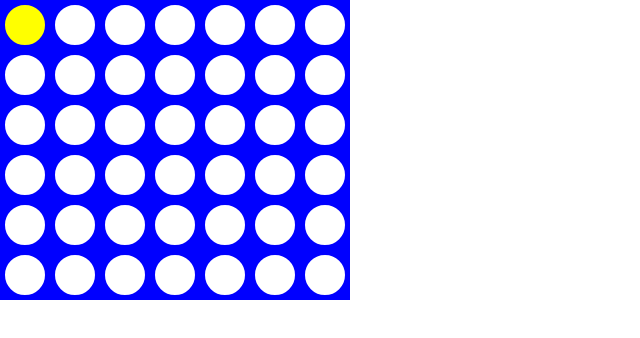
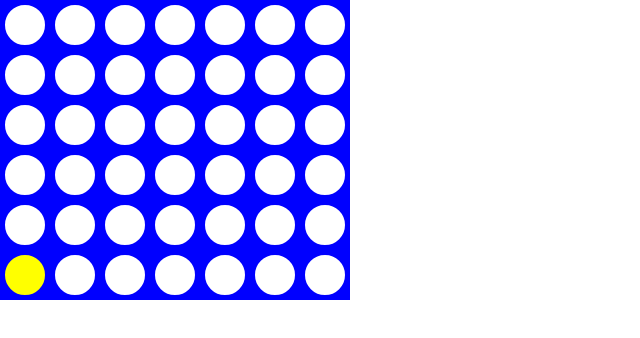
Before and after one commit to modulusx/mrkc4, a plain HTML site: page index.html in a window 1280 px wide. Both pictures are taken after a click on the element 25 px from the left and 25 px from the top of the page. Shown: the whole page, without its empty margins (0-640 px from the left). Drawn offline with nearby package versions, Linux system fonts and the light colour scheme.

Commit message:
Added the activeRow array to keep an index of the next row to be filled in each column and updated dropCircle to utilize and update the activeRow array.  Implemented 'board control' to place circles correctly in the board and unbind the click listener on each column after the column is full.

```diff
--- a/index.html
+++ b/index.html
@@ -19,6 +19,7 @@
 		border: 5px solid blue;
 	}
 	.item.active {
+		background-color: #00ff00;
 	}
 	.item.red {
 		background-color: #ff0000;
@@ -55,15 +56,30 @@
 		 * - you can optimize or replace existing code
 		 * - commit as often as you would normally
 		 **/
-		var tableSize = [7, 6];
+		// Dynamically size the table.
+
+		// Allow the table to be dynamically sized
+		var tableWidth = 7;
+		var tableHeight = 6;
+		var tableSize = [tableWidth, tableHeight];
+
+		// Initialize an array containing the current index for each empty row
+		var activeRow = Array.apply(null, new Array(tableWidth)).map(Number.prototype.valueOf,tableHeight-1);;
+
 		var lastMovedBy = false;
 		var currentPlayer = false;
 		var dropCircle = function(colIndex) {
 			lastMovedBy = currentPlayer;
 			currentPlayer = !currentPlayer;
-			var pos = 0; // start your way from here
+			// Position should be the first empty spot starting at the table going up
+			var pos = activeRow[colIndex]--;
 			$('.item.col-' + colIndex + '.row-' + pos).addClass((currentPlayer ? 'yellow' : 'red'));
 			tryToGameOver(colIndex, pos);
+
+			// Unbind the click listener on a full column
+			if (pos === 0) {
+				$('.item.col-' + colIndex + '.row-' + pos).unbind('click');
+			}
 		};
 		var tryToGameOver = function(col, row) {
 		};
```
